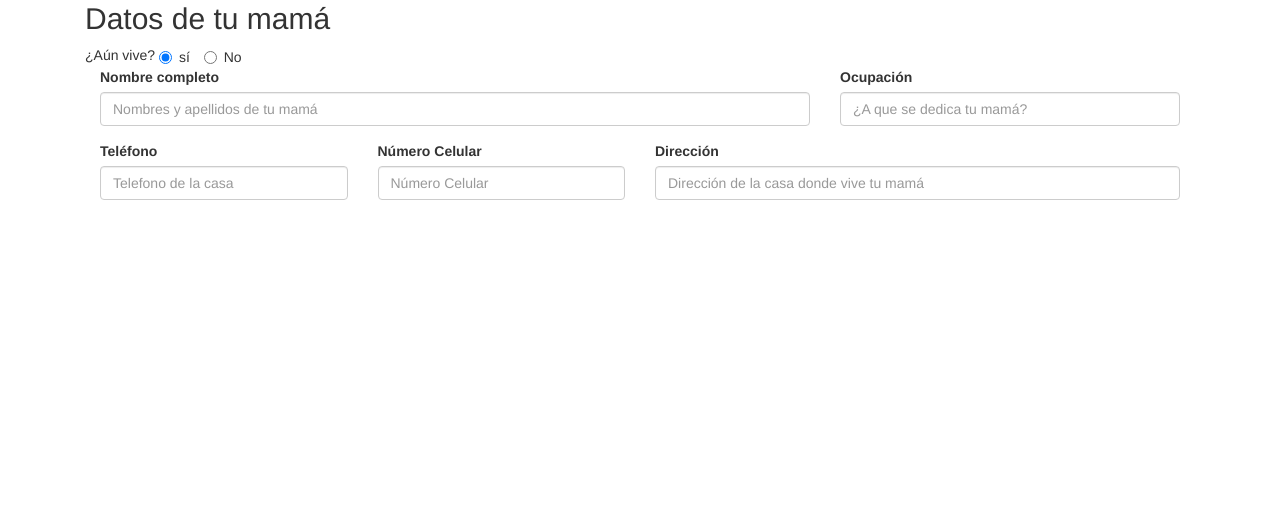
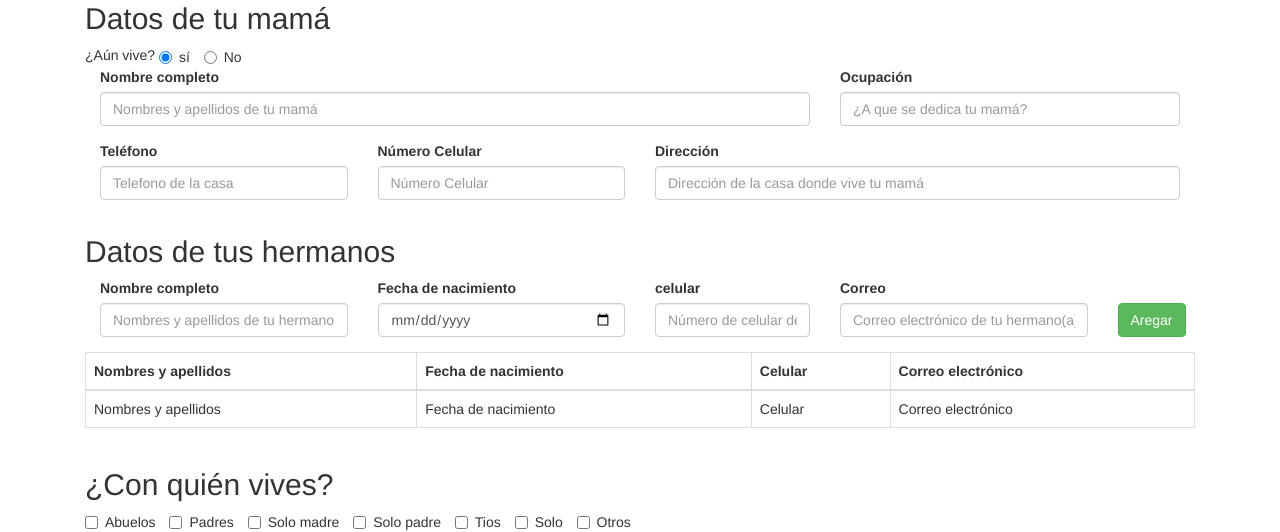
Before and after one commit to arodrigueze0215/Ejapp, a Django app: a page that uses templates/inscription.html in a window 1280 px wide. Shown: the part 824-1356 px from the top of the page. Before the commit the page ends 1024 px from the top, so only its background shows below. Run offline with Django 3.2, Linux system fonts and the light colour scheme; some libraries are stand-ins or nearby versions.

Commit message:
add fields brother's data

```diff
--- a/static/css/inscription.css
+++ b/static/css/inscription.css
@@ -18,3 +18,7 @@
          .Main-Job-Radios{
             margin-left: 15px;
         }
+.Main-Bro-Add{
+    padding-top: 25px;
+    text-align: center;
+}
--- a/templates/inscription.html
+++ b/templates/inscription.html
@@ -195,6 +195,85 @@
 
                     </div>
                 </div>
+                <div class="container">
+                    <h2>Datos de tus hermanos</h2>
+                    <div class="row col-md-12">
+                        <div class="form-group col-md-3">
+                            <label for="name-bro">Nombre completo</label>
+                            <input type="text" class="form-control" id="name-bro" placeholder="Nombres y apellidos de tu hermano (a)">
+                        </div>
+                        <div class="form-group col-md-3">
+                            <label for="date-bro">Fecha de nacimiento</label>
+                            <input type="date" class="form-control" id="date-bro" placeholder="¿Qué día nació tu hermano(a)?">
+                        </div>
+                        <div class="form-group col-md-2">
+                            <label for="phone-bro">celular</label>
+                            <input type="tel" class="form-control" id="phone-bro" placeholder="Número de celular de tu hermano(a)">
+                        </div>
+                        <div class="form-group col-md-3">
+                            <label for="email-bro">Correo</label>
+                            <input type="email" class="form-control" id="email-bro" placeholder="Correo electrónico de tu hermano(a)">
+                        </div>
+                        <div class="col-md-1 Main-Bro-Add">
+                            <button type="button" class="btn btn-success">Aregar</button>
+                        </div>
+                    </div>
+                    <div class="row col-md-12">
+                        <table class="table table-bordered">
+                            <thead>
+                                <tr>
+                                    <th>Nombres y apellidos</th>
+                                    <th>Fecha de nacimiento</th>
+                                    <th>Celular</th>
+                                    <th>Correo electrónico</th>
+                                </tr>
+                            </thead>
+                            <tbody>
+                                 <tr>
+                                    <td>Nombres y apellidos</td>
+                                    <td>Fecha de nacimiento</td>
+                                    <td>Celular</td>
+                                    <td>Correo electrónico</td>
+                                </tr>
+                            </tbody>
+                        </table>
+                    </div>
+                </div>
+                <div class="container">
+                    <h2>¿Con quién vives?</h2>
+                    <div class="row col-md-12">
+
+                        <label class="checkbox-inline">
+                            <input type="checkbox"> Abuelos
+                        </label>
+
+                        <label class="checkbox-inline">
+                            <input type="checkbox"> Padres
+                        </label>
+
+                        <label class="checkbox-inline">
+                            <input type="checkbox"> Solo madre
+                        </label>
+
+                        <label class="checkbox-inline">
+                            <input type="checkbox"> Solo padre
+                        </label>
+
+                        <label class="checkbox-inline">
+                            <input type="checkbox"> Tios
+                        </label>
+
+                        <label class="checkbox-inline">
+                            <input type="checkbox"> Solo
+                        </label>
+
+                        <label class="checkbox-inline">
+                            <input type="checkbox"> Otros
+                        </label>
+
+                    </div>
+                </div>
+
 
             </form>
 
```
